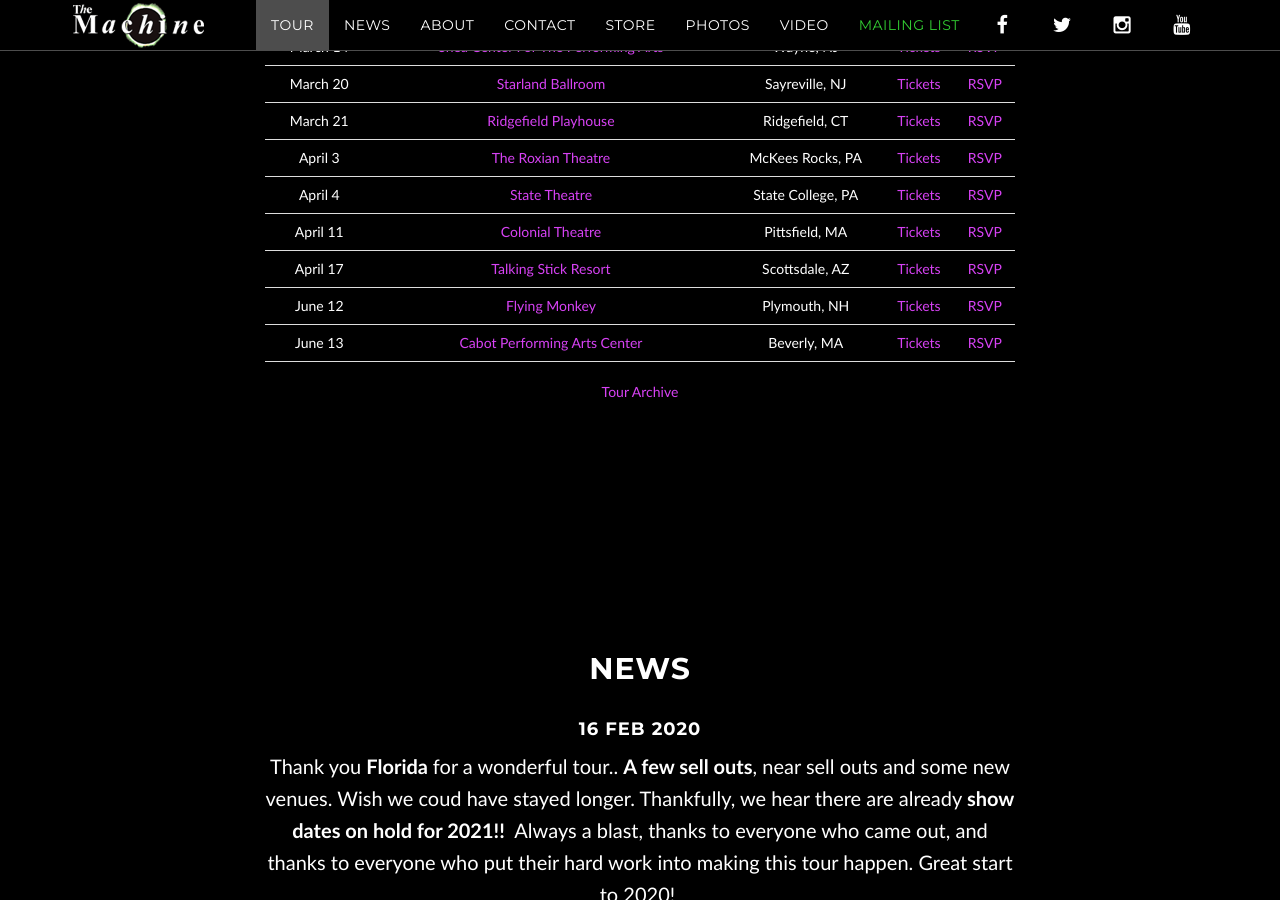
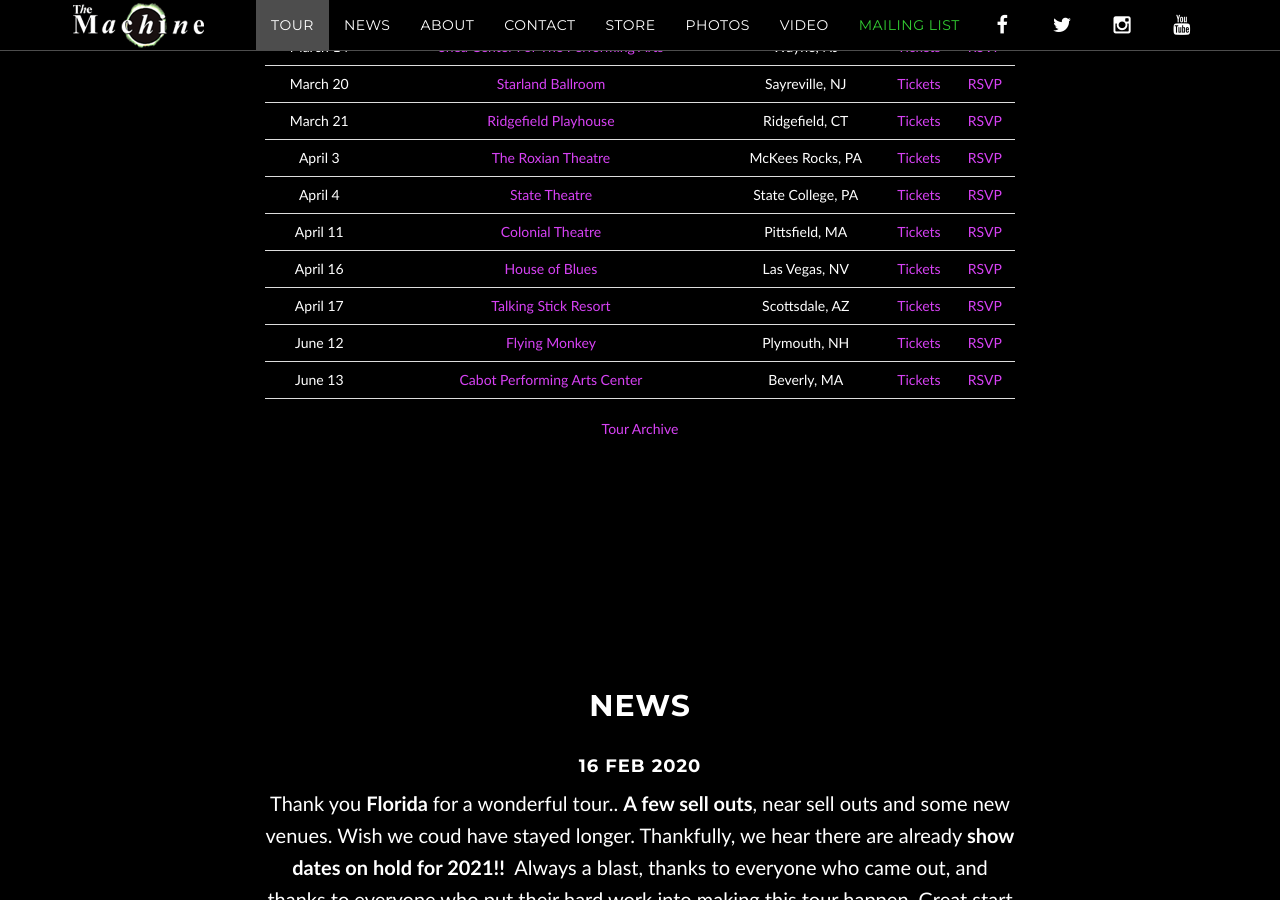
Before and after one commit to machineweb/machineweb.github.io, a Jekyll site: the page built from index.html, in a window 1280 px wide and 900 px high, scrolled down 1195 px. Built offline with Jekyll 4.4.1, drawn with Linux system fonts in a browser that asks for light colours; comment, search, counter and statistics services are not loaded.

Commit message:
New tour item

```diff
--- a/_data/tour.yml
+++ b/_data/tour.yml
@@ -4201,3 +4201,11 @@
     tickets-url: "https://www.berkshiretheatregroup.org/event/the-machine-performs-pink-floyd/?fbclid=IwAR0B0m1LoL9z7hPYtVYPXbAoUlVU06w1PdxIA5pLJ1igHKkyfFAobegHkrA"
     rsvp-url: "https://www.facebook.com/events/1854401554695851/"
     order: "1586581200000"
+
+  - date: "April 16 2020"
+    venue: "House of Blues"
+    venue-url: "https://www.houseofblues.com"
+    location: "Las Vegas, NV"
+    tickets-url: "https://www.houseofblues.com/lasvegas/EventDetail?tmeventid=1A9ZA-9GkdibbUY&offerid=0"
+    rsvp-url: "https://www.facebook.com/events/177662460338223/"
+    order: "1587013200000"
```
